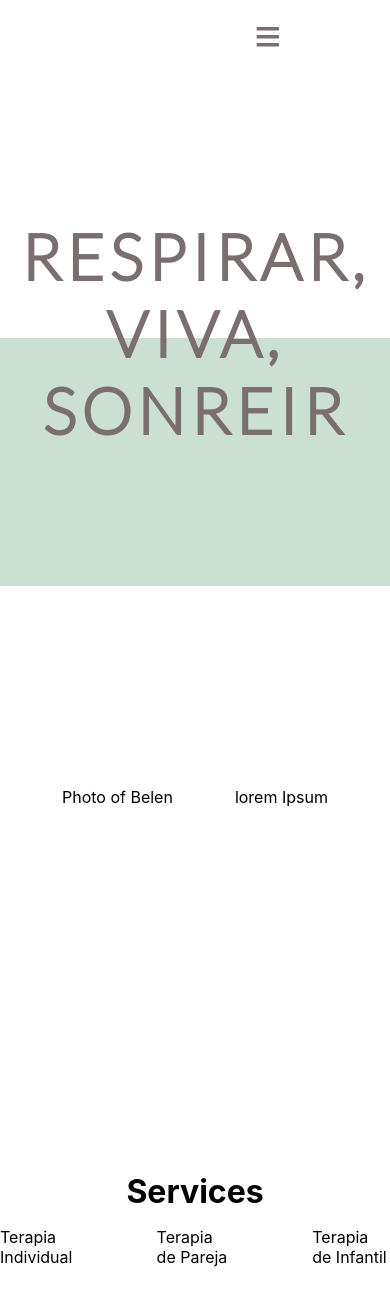
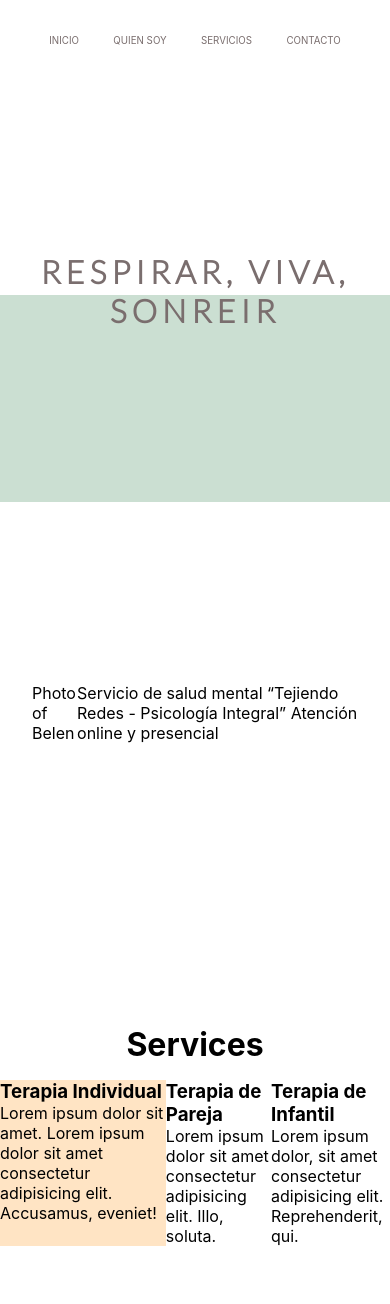
Before and after one commit to ShannonIanthe/Belen_Website_Therapy, a React (Create React App) app: page / in a window 390 px wide. Shown: the top 1304 px of the page. Built offline with nearby package versions, Linux system fonts and the light colour scheme; a web font is replaced by a local one.

Commit message:
using framer motion for text animation instead of gsap

```diff
--- a/package.json
+++ b/package.json
@@ -6,10 +6,12 @@
     "@testing-library/jest-dom": "^5.16.5",
     "@testing-library/react": "^13.4.0",
     "@testing-library/user-event": "^13.5.0",
+    "framer-motion": "^7.5.3",
     "gsap": "^3.11.3",
     "react": "^18.2.0",
     "react-dom": "^18.2.0",
     "react-icons": "^4.4.0",
+    "react-lorem-ipsum": "^1.4.10",
     "react-scripts": "5.0.1",
     "web-vitals": "^2.1.4"
   },
@@ -36,5 +38,9 @@
       "last 1 firefox version",
       "last 1 safari version"
     ]
+  },
+  "emmet.includeLanguages": {
+    "javascript": "javascriptreact",
+    "emmet.triggerExpansionOnTab": true
   }
 }
--- a/src/Styles/main.css
+++ b/src/Styles/main.css
@@ -13,17 +13,17 @@
   --textColor: rgb(122, 110, 110);
 }
 
-header {
+nav {
   display: flex;
   align-items: center;
   justify-content: space-around;
   height: 80px;
   padding: 0 2rem;
   color: var(--textColor);
+  font-size: clamp(.5rem, 2.5vw, 1rem);
 }
 
 nav a {
-  margin: 0 2rem;
   color: var(--textColor);
   text-decoration: none;
 }
@@ -32,25 +32,14 @@ nav a:hover {
   color: var(--secondaryColor);
 }
 
-header .nav-btn {
-  padding: 5px;
-  cursor: pointer;
-  background: transparent;
-  border: none;
-  outline: none;
-  color: var(--textColor);
-  visibility: hidden;
-  opacity: 0;
-  font-size: 1.6rem;
-}
 
 /* QUOTE */
 .quote1 {
-  height: 60vh;
+  height: 50vh;
   display: flex;
   align-items: center;
   justify-content: center;
-  font-size: 2rem;
+  font-size: clamp(1rem, 2.5vw, 2rem);
   text-align: center;
   font-family: 'Lato', serif;
   font-weight: 100;
@@ -66,6 +55,7 @@ header .nav-btn {
   display: flex;
   align-items: center;
   justify-content: space-evenly;
+  margin: 0rem 2rem;
 }
 
 /* SERVICES */
@@ -79,47 +69,16 @@ header .nav-btn {
 }
 .all-services {
   display: flex;
-  justify-content: space-evenly;
+  justify-content: center;
   align-items: center;
-  gap: 5rem;
 }
 
+.service1,
+.service2,
+.service3 {
+  height: 100%;
+}
 
-@media only screen and (max-width: 1024px) {
-  header .nav-btn {
-    visibility: visible;
-    opacity: 1;
-  }
-
-  header nav {
-    position: fixed;
-    top: 0;
-    right: 0;
-    height: 100%;
-    width: 100%;
-    display: flex;
-    flex-direction: column;
-    align-items: center;
-    justify-content: center;
-    gap: 1.5rem;
-    background-color: var(--mainColor);
-    transition: 1s;
-    transform: translateY(-100vh);
-  }
-
-  header .responsive_nav {
-    transform: none;
-  }
-
-  nav .nav-close-btn {
-      position: absolute;
-      top: 2rem;
-      right: 2rem;
-  }
-
-  nav a{
-      font-size: 1.5rem;
-  }
-
-
+.service1 {
+  background-color: bisque;
 }
--- a/src/components/About.js
+++ b/src/components/About.js
@@ -5,7 +5,9 @@ function About() {
   return (
     <div className='about-info'>
         <div>Photo of Belen</div>
-        <div>lorem Ipsum</div>
+        <p>Servicio de salud mental
+          “Tejiendo Redes - Psicología Integral”
+          Atención online y presencial</p>
     </div>
   )
 }
--- a/src/components/Navbar.js
+++ b/src/components/Navbar.js
@@ -1,29 +1,14 @@
-import { useRef } from "react";
-import { FaBars, FaTimes } from "react-icons/fa";
 import '../Styles/main.css'
 
 function Navbar() {
-  const navRef =useRef();
-
-  const showNavbar = () => {
-    navRef.current.classList.toggle("responsive_nav")
-  }
-
   return (
     <header>
-      <h3></h3>
-      <nav ref={navRef}>
+      <nav>
         <a href="/#">INICIO</a>
         <a href="/#">QUIEN SOY</a>
         <a href="/#">SERVICIOS</a>
         <a href="/#">CONTACTO</a>
-        <button className="nav-btn nav-close-btn" onClick={showNavbar}>
-          <FaTimes />
-        </button>
       </nav>
-      <button className="nav-btn" onClick={showNavbar}>
-        <FaBars />
-      </button>
     </header>
   );
 }
--- a/src/components/Quote.js
+++ b/src/components/Quote.js
@@ -1,14 +1,23 @@
-import React from 'react'
-import { useRef, useEffect } from 'react'
-import CSSRulePlugin from "gsap/CSSRulePlugin"
-import { TimelineLite, Power1, SlowMo } from "gsap"
+import React from "react";
+import { motion } from "framer-motion";
 
 function Quote() {
 
+  const transition = {
+    delay: 0.2
+  }
+
   return (
-    <div
-     className='quote1'><h1>Respirar, Viva, Sonreir</h1></div>
-  )
+    <div className="quote1">
+      <motion.h1
+        initial={{ opacity: 0, scale: 0.4 }}
+        animate={{ opacity: 1, scale: 1 }}
+        transition={{ duration: 5 }}
+      >
+        Respirar, Viva, Sonreir
+      </motion.h1>
+    </div>
+  );
 }
 
-export default Quote
+export default Quote;
--- a/src/components/Services.js
+++ b/src/components/Services.js
@@ -5,9 +5,18 @@ function Services() {
     <div className='services-container'>
     <h1>Services</h1>
     <div className='all-services'>
-    <p>Terapia Individual</p>
-    <p>Terapia de Pareja</p>
-    <p>Terapia de Infantil</p>
+    <div className='service1'>
+    <h3>Terapia Individual</h3>
+    <p> Lorem ipsum dolor sit amet. Lorem ipsum dolor sit amet consectetur adipisicing elit. Accusamus, eveniet! </p>
+    </div>
+    <div className='service2'>
+    <h3>Terapia de Pareja</h3>
+    <p>Lorem ipsum dolor sit amet consectetur adipisicing elit. Illo, soluta. </p>
+    </div>
+    <div className='service3'>
+    <h3>Terapia de Infantil</h3>
+    <p>Lorem ipsum dolor, sit amet consectetur adipisicing elit. Reprehenderit, qui.  </p>
+    </div>
     </div>
     </div>
   )
```
Also changed, not shown: 1 other file (tests, documents, lock files or other folders).
